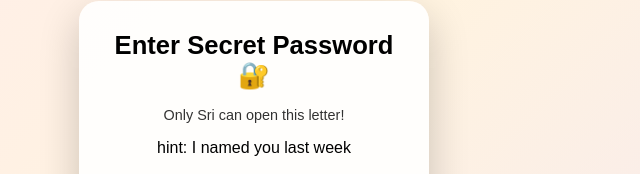
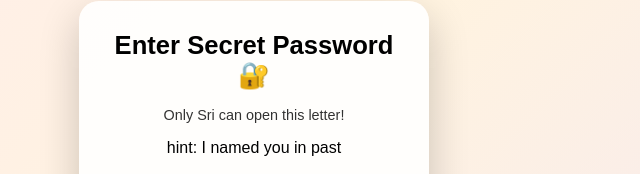
Before and after one commit to msrose2103-tech/SR-2026, a plain HTML site: page index.html in a window 1280 px wide. Shown: the part 217-391 px from the top of the page, 386-1026 px from the left. Drawn offline with Linux system fonts and the light colour scheme.

Commit message:
Update index.html

```diff
--- a/index.html
+++ b/index.html
@@ -84,7 +84,7 @@
       Only Sri can open this letter!
     </p>
     <p>
-      hint: I named you last week
+      hint: I named you in past
     </p>
 
     <form onsubmit="return checkPassword(event)">
```
